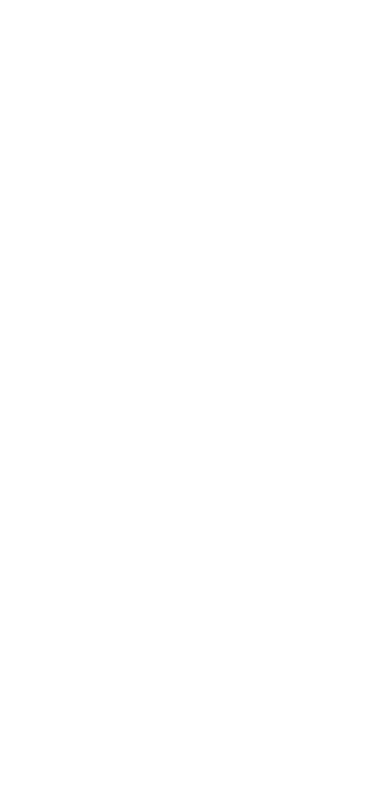
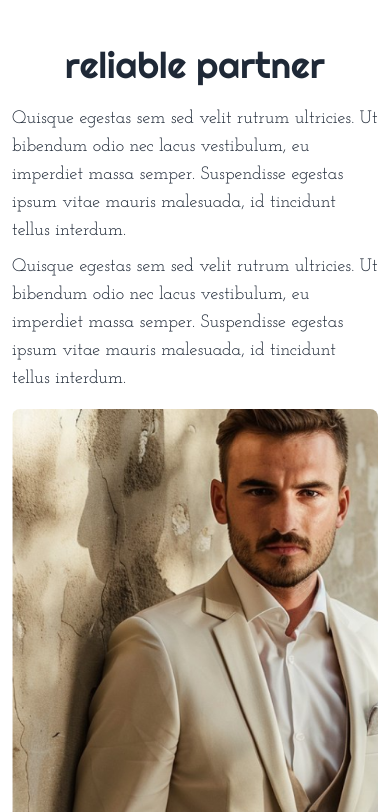
Before and after one commit to dev-kawser/honeymoon-studio, a React (Vite) app: page / in a window 390 px wide. Shown: the part 3612-4424 px from the top of the page. Before the commit the page ends 3605 px from the top, so only its background shows below. Built offline with nearby package versions, Linux system fonts and the light colour scheme; a web font is replaced by a local one.

Commit message:
partner section done with responsive

```diff
--- /dev/null
+++ b/src/Components/Partner/Partner.jsx
@@ -0,0 +1,25 @@
+import img1 from "../../assets/images/partnerimg1.png"
+import img2 from "../../assets/images/partnerimg2.png"
+
+const Partner = () => {
+    return (
+        <div className="lg:mt-16 mt-10 flex lg:flex-row gap-4 flex-col items-center justify-between">
+            <div>
+                <div>
+                    <h2 className="righteous lg:text-6xl text-4xl lg:text-start text-center">reliable partner</h2>
+                </div>
+                <div className="flex lg:flex-row flex-col items-center gap-2 mt-5">
+                    <p className="max-w-[400px] josefin lg:text-xl text-lg">Quisque egestas sem sed velit rutrum ultricies. Ut bibendum odio nec lacus vestibulum, eu imperdiet massa semper. Suspendisse egestas ipsum vitae mauris malesuada, id tincidunt tellus interdum. </p>
+
+                    <p className="max-w-[400px] josefin lg:text-xl text-lg">Quisque egestas sem sed velit rutrum ultricies. Ut bibendum odio nec lacus vestibulum, eu imperdiet massa semper. Suspendisse egestas ipsum vitae mauris malesuada, id tincidunt tellus interdum. </p>
+                </div>
+            </div>
+            <div className="grid lg:grid-cols-2 items-baseline">
+                <img src={img2} alt="" className="lg:ml-28 rounded lg:block hidden" />
+                <img src={img1} alt="" className="rounded-lg" />
+            </div>
+        </div>
+    );
+};
+
+export default Partner;
--- a/src/Components/RecentWorks/RecentWorks.jsx
+++ b/src/Components/RecentWorks/RecentWorks.jsx
@@ -5,7 +5,7 @@
 
 const RecentWorks = () => {
     return (
-        <div className="lg:mt-16 mt-7">
+        <div className="lg:mt-16 mt-10">
             <div className="text-center">
                 <h1 className="righteous lg:text-6xl text-4xl">
                     Recent Works
--- a/src/Pages/Home/Home.jsx
+++ b/src/Pages/Home/Home.jsx
@@ -2,6 +2,7 @@
 import Discount from "../../Components/Discount/Discount";
 import RecentWorks from "../../Components/RecentWorks/RecentWorks";
 import Message from "../../Components/Message/Message";
+import Partner from "../../Components/Partner/Partner";
 
 
 const Home = () => {
@@ -11,6 +12,7 @@
             <Discount></Discount>
             <RecentWorks></RecentWorks>
             <Message></Message>
+            <Partner></Partner>
         </div>
     );
 };
```
Also changed, not shown: src/assets/images/partnerimg1.png (added), src/assets/images/partnerimg2.png (added).
